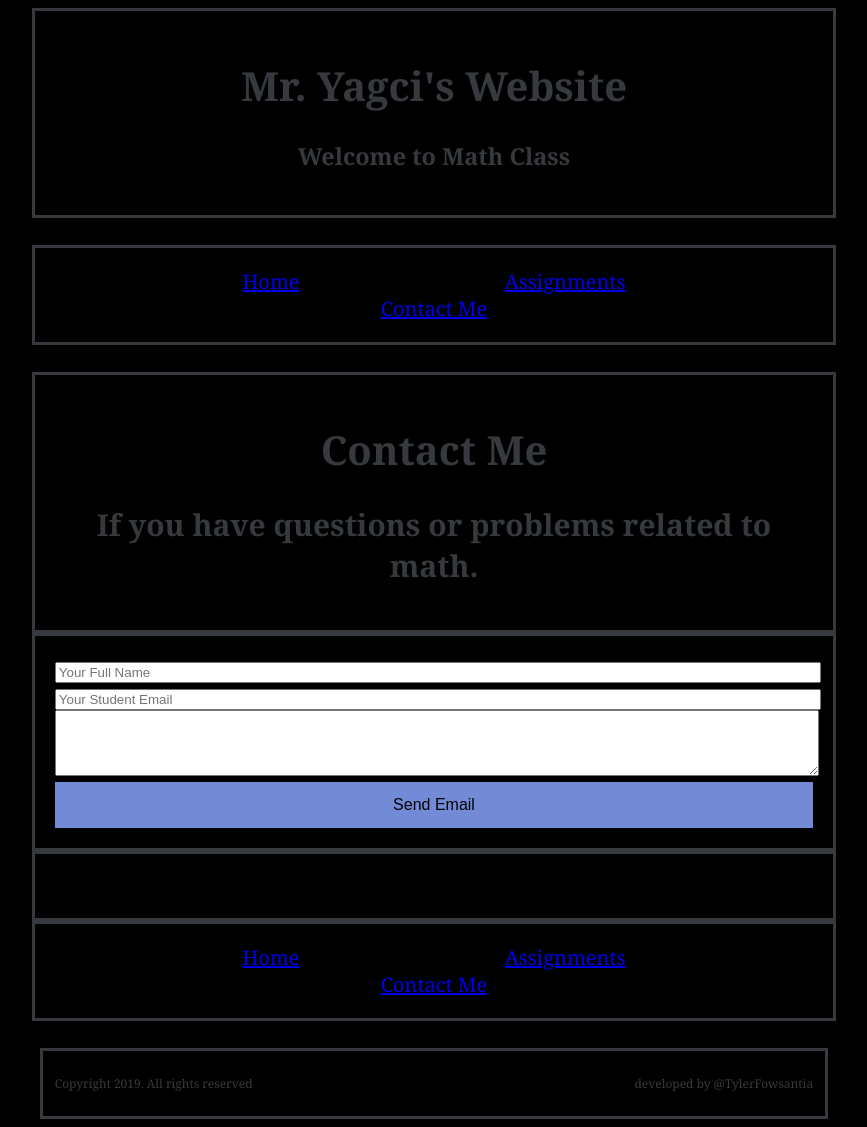
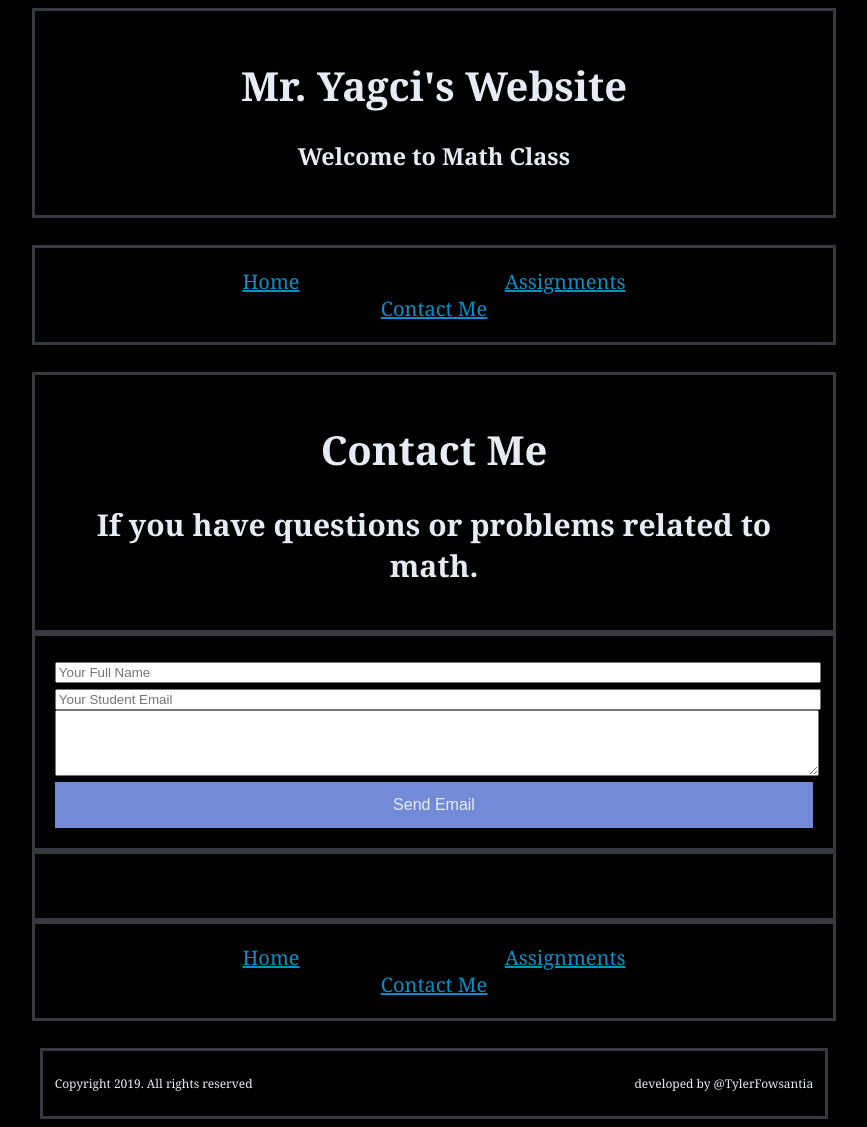
Before and after one commit to HSA-Columbus/mr-yagci-s-website-champion-s-club, a Flask app: page /contact in a window 1280 px wide. Shown: the whole page, without its empty margins (206-1073 px from the left). Run offline with Flask 2, Linux system fonts and the light colour scheme.

Commit message:
color changes and stuff

```diff
--- a/static/layout.css
+++ b/static/layout.css
@@ -3,16 +3,21 @@ body {
     font-size: 20px;
     font-family: Georgia, serif;
 }
-
+p {
+    color: #e6ebf4;
+}
 h1 {
-    color: #36393d;
+    color: #e6ebf4;
 }
 h2 {
-    color: #36393d;
+    color: #e6ebf4;
     text-align: center;
 }
 h3 {
-    color:#36393d;
+    color:#e6ebf4;
+}
+li {
+    color: #e6ebf4;
 }
 div {
     color: #36393d;
@@ -23,9 +28,17 @@ div {
     width: 60%;
     overflow: auto;
 }
+a {
+    color: #088fc5;
+}
+th {
+    color: #e6ebf4;
+    background-color: #738ad6;
+}
 .link-a {
     padding-left: 5em;
     padding-right: 5em;
+    color: #088fc5;
 }
 .div1 {
     float: left;
@@ -39,18 +52,15 @@ div {
 }
 .block {
   display: block;
-  width: 100%;
+  width: 100%; height: 100%;
   border: none;
   background-color: #738ad6;
   padding: 14px 28px;
   font-size: 16px;
   cursor: pointer;
-  text-align: center;
+  text-align: center; color: #e6ebf4;
 }
 .block1 {
     width: 100%;
     row-span: 4;
 }
-p{
-    color: #36393d;
-}
--- a/templates/assignments.html
+++ b/templates/assignments.html
@@ -36,7 +36,7 @@
 </div><br>
 
 <div>
-    <p style="color: darkcyan">Information about Mr. Yagci's math assignments policy</p>
+    <p>Information about Mr. Yagci's math assignments policy</p>
     <ul>
         <li>No late work, not even by a second.</li>
         <li>No incomplete assignments.</li>
--- a/templates/background.html
+++ b/templates/background.html
@@ -19,7 +19,7 @@
 </div><br>
 
 <div>
-    <p style="color: darkcyan">Information about Mr. Yagci's math assignments policy</p>
+    <p>Information about Mr. Yagci's math assignments policy</p>
     <ul>
         <li>No late work, not even by a second.</li>
         <li>No incomplete assignments.</li>
--- a/templates/home.html
+++ b/templates/home.html
@@ -31,7 +31,7 @@ li{
                     <!-----------------------Jeremiah---------------------------------------->
     </div>
     <div class="div2">
-        <p style="color: darkcyan; font-size: 25px; text-align: left">
+        <p style="font-size: 25px; text-align: left">
             Background information about Mr. Yagci
                                     <!-----------------------Jeremiah---------------------------------------->
 <ul>
@@ -43,7 +43,7 @@ li{
   <li>Mentored CYSP (Concept Young Scholar Program) students, met Saturdays to study and
 have fun.</li>
         </ul>
-        <p style="color: darkcyan; font-size: 25px; text-align: left">
+        <p style="font-size: 25px; text-align: left">
             Education
   <ul>
         <li><a href="">American College of Education</a></li>
```
